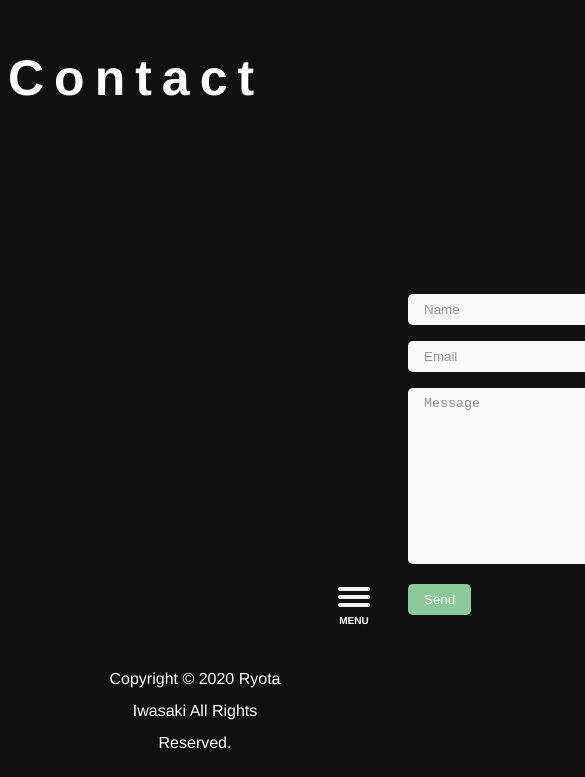
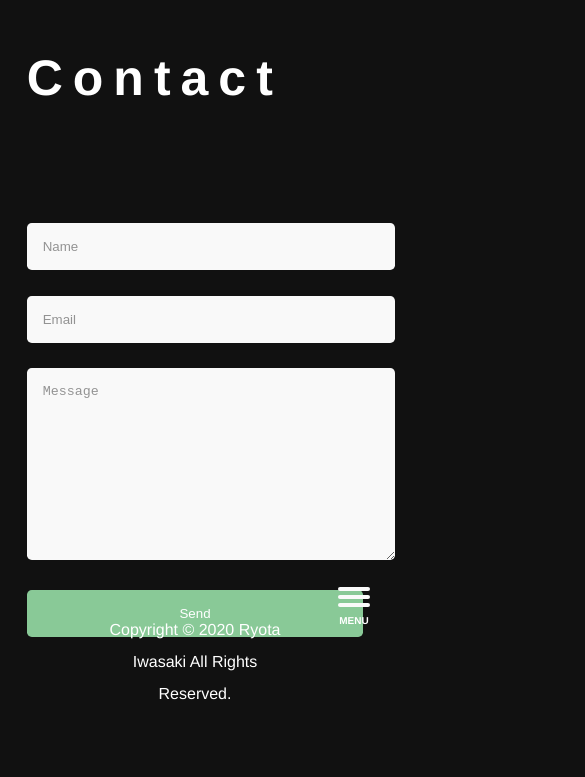
Before and after one commit to taryotaryo/portfoilo, a Vue app: page /contact in a window 390 px wide. Shown: the part 193-970 px from the top of the page, 585 px wide, since content can reach past the window. After the commit the page ends 921 px from the top, so only its background shows below. Built offline with nearby package versions, Linux system fonts and the light colour scheme.

Commit message:
make contact responsive

```diff
--- a/src/views/Contact.vue
+++ b/src/views/Contact.vue
@@ -40,12 +40,18 @@ export default {
 #contact {
   padding-bottom: 50px;
   .inner {
-    width: 1600px;
+    width: 90%;
     margin: 0 auto;
     .contactForm {
     width: 50%;
     margin: 6% auto;
     min-width: 9rem;
+    @media screen and (max-width: 1024px) {
+      width: 80%;
+    }
+    @media screen and (max-width: 767px) {
+      width: 100%;
+    }
       input, textarea {
         width: 100%;
         max-width: 100%;
@@ -56,10 +62,22 @@ export default {
         border-radius: 0.3rem;
         color: darken(#f9f9f9, 40%);
         cursor: none;
+        @media screen and (max-width: 1024px) {
+          margin: 0.8rem 0;
+          padding: 1rem 1rem;
+          background: #f9f9f9;
+          border: none;
+          border-radius: 0.3rem;
+          color: darken(#f9f9f9, 40%);
+          cursor: none;
+        }
           &[type=submit] {
             width: auto;
             background: #89c997;
             color: #fff;
+            @media screen and (max-width: 1024px) {
+              width: 100%;
+            }
           }
           &::placeholder {
             color: darken(#f9f9f9, 40%);
```
